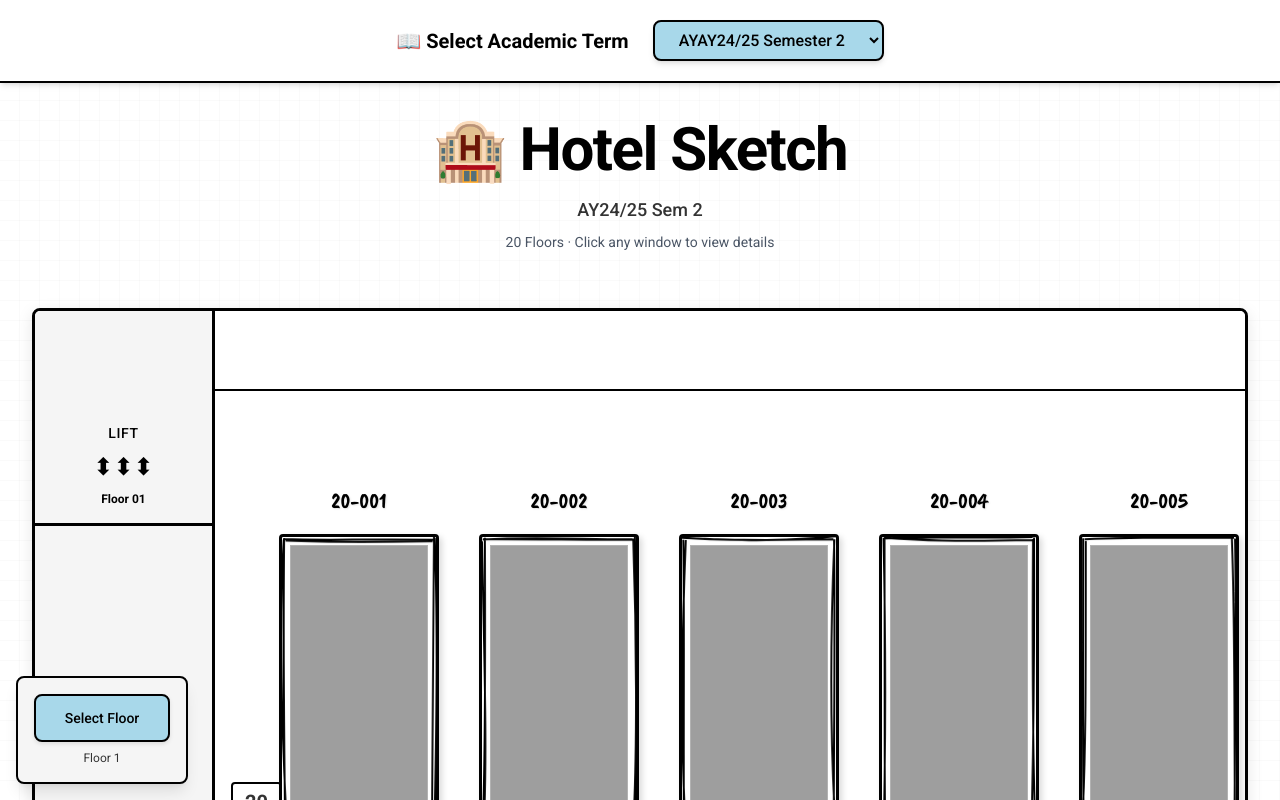
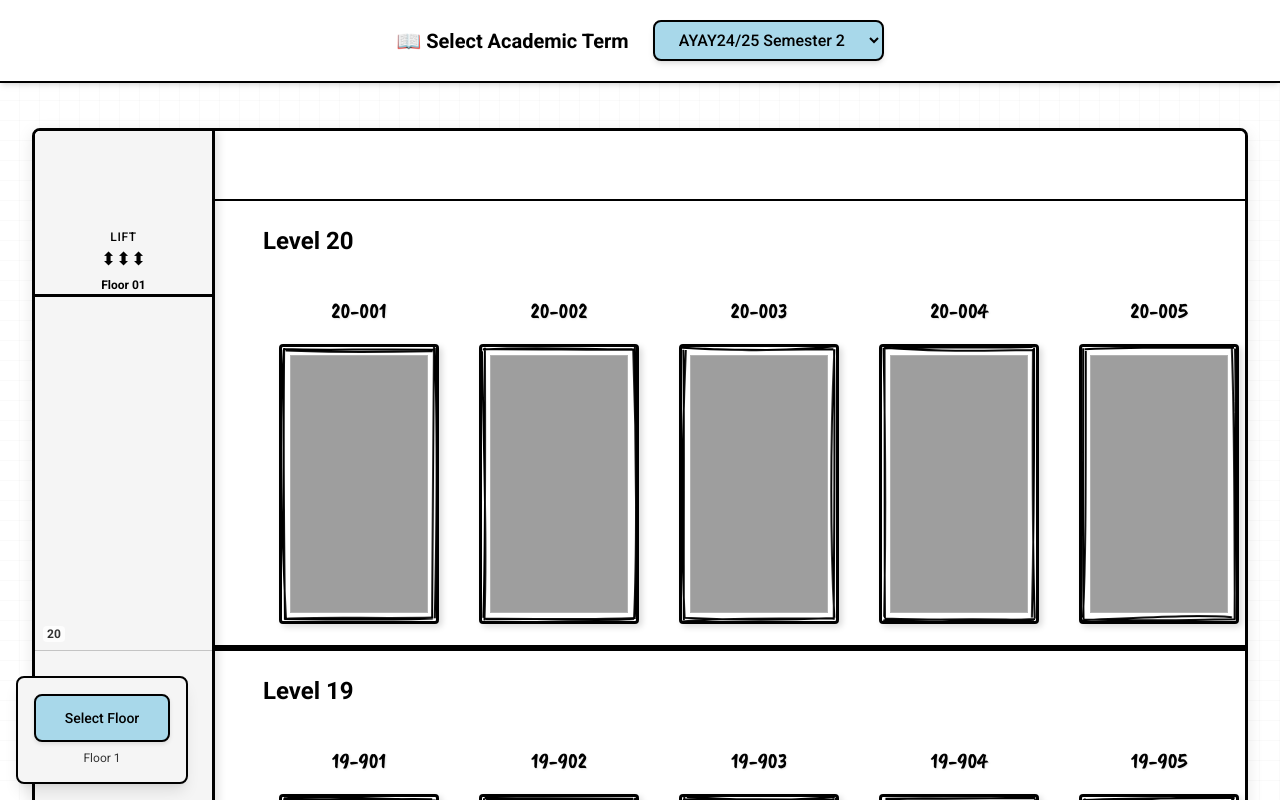
Before and after one commit to BenyAlbatross/Chalkipie, a Next.js app in the folder doorapp/: page / in a window 1280 px wide. Shown: the top 800 px of the page. Built offline with nearby package versions, Linux system fonts and the light colour scheme.

Commit message:
more more more

```diff
--- a/doorapp/app/globals.css
+++ b/doorapp/app/globals.css
@@ -57,6 +57,9 @@ body {
   flex-direction: column;
   box-shadow: 4px 0 8px rgba(0, 0, 0, 0.1);
   flex-shrink: 0;
+  position: sticky;
+  left: 0;
+  z-index: 30;
 }
 
 .lift-car {
@@ -235,6 +238,7 @@ body {
   border-radius: 8px;
   background: var(--white);
   box-shadow: 0 4px 16px rgba(0, 0, 0, 0.1);
+  position: relative;
 }
 
 /* Lift shaft inner content that matches total height of all floors */
@@ -242,3 +246,18 @@ body {
   position: relative;
   width: 100%;
 }
+
+/* Ensure sticky positioning works inside flex containers */
+.lift-shaft-container {
+  width: 180px;
+  background: var(--light-gray);
+  border-right: 3px solid var(--black);
+  display: flex;
+  flex-direction: column;
+  box-shadow: 4px 0 8px rgba(0, 0, 0, 0.1);
+  flex-shrink: 0;
+  position: sticky;
+  left: 0;
+  z-index: 30;
+  align-self: flex-start;
+}
--- a/doorapp/app/page.tsx
+++ b/doorapp/app/page.tsx
@@ -73,7 +73,6 @@ export default function Home() {
     // Start viewport scroll immediately with lift animation
     const floorElement = floorRefs.current[clampedFloor];
     if (floorElement) {
-      setTimeout(() => {
       const floorRect = floorElement.getBoundingClientRect();
       const viewportHeight = window.innerHeight;
       const absoluteFloorTop = floorRect.top + window.scrollY;
@@ -85,7 +84,6 @@ export default function Home() {
         top: targetScrollPosition,
         behavior: 'smooth'
       });
-      }, 100); // Small delay to start scroll with lift movement
     }
 
     // Complete lift movement
@@ -117,20 +115,8 @@ export default function Home() {
 
       {/* Main content area */}
       <main className="pt-24 min-h-screen">
-        {/* Page header */}
-        <div className="px-8 py-6 mb-8">
-          <div className="text-center">
-            <h1 className="text-5xl md:text-6xl font-bold text-black mb-4 tracking-tight">
-              🏨 Hotel Sketch
-            </h1>
-            <p className="text-dark-gray text-lg font-medium">
-              {selectedTerm.displayName}
-            </p>
-            <p className="text-gray-600 text-sm mt-2">
-              {availableFloors.length} {availableFloors.length === 1 ? 'Floor' : 'Floors'} · Click any window to view details
-            </p>
-          </div>
-        </div>
+        {/* Whitespace at top */}
+        <div className="py-4"></div>
 
         {/* Hotel facade - lift and doors scroll together */}
         {availableFloors.length > 0 ? (
@@ -149,7 +135,7 @@ export default function Home() {
                 {/* Door grid - scrolls with lift */}
                 <div className="flex-1">
                   {/* Spacer to match lift shaft header height */}
-                  <div className="bg-white border-b-2 border-black" style={{ height: '80px' }}></div>
+                  <div className="bg-white border-b-2 border-black" style={{ height: '70px' }}></div>
 
                   <div className="flex flex-col-reverse">
                     {availableFloors.map((floor) => (
--- a/doorapp/components/FloorRow.tsx
+++ b/doorapp/components/FloorRow.tsx
@@ -2,7 +2,8 @@
 
 import { Door } from '@/types/door';
 import DoorTile from './DoorTile';
-import { forwardRef } from 'react';
+import { forwardRef, useEffect, useRef, useState } from 'react';
+import { annotate } from 'rough-notation';
 
 interface FloorRowProps {
   floor: number;
@@ -12,11 +13,44 @@ interface FloorRowProps {
 
 const FloorRow = forwardRef<HTMLDivElement, FloorRowProps>(
   ({ floor, doors, onDoorClick }, ref) => {
+    const headerRef = useRef<HTMLDivElement>(null);
+    const rowRef = useRef<HTMLDivElement>(null);
+    const [isHovered, setIsHovered] = useState(false);
+
+    useEffect(() => {
+      if (headerRef.current && isHovered) {
+        const annotation = annotate(headerRef.current, {
+          type: 'circle',
+          color: '#a8d8ea',
+          strokeWidth: 2,
+          padding: 8,
+        });
+        annotation.show();
+        return () => annotation.remove();
+      }
+    }, [isHovered]);
+
     return (
-      <div ref={ref} className="floor-row">
-        {/* Floor number indicator on left */}
-        <div className="absolute left-4 bottom-4 text-xl font-bold text-dark-gray bg-white/80 px-3 py-1 rounded border-2 border-black">
-          {String(floor).padStart(2, '0')}
+      <div
+        ref={(el) => {
+          rowRef.current = el;
+          if (typeof ref === 'function') {
+            ref(el);
+          } else if (ref) {
+            ref.current = el;
+          }
+        }}
+        className="floor-row"
+        onMouseEnter={() => setIsHovered(true)}
+        onMouseLeave={() => setIsHovered(false)}
+      >
+        {/* Floor header on top-left */}
+        <div
+          ref={headerRef}
+          className="absolute left-8 top-4 text-2xl font-bold text-black px-4 py-2"
+          style={{ fontFamily: 'Roboto, sans-serif' }}
+        >
+          Level {String(floor).padStart(2, '0')}
         </div>
 
         {/* Doors aligned to bottom with spacing */}
--- a/doorapp/components/LiftShaft.tsx
+++ b/doorapp/components/LiftShaft.tsx
@@ -22,12 +22,12 @@ export default function LiftShaft({
 
   return (
     <div className="lift-shaft-container">
-      {/* Elevator header - sticky at top of shaft */}
-      <div className="bg-light-gray border-b-3 border-black text-black text-center py-4 px-4 sticky top-24 z-10">
-        <div className="text-sm uppercase tracking-wider mb-2 font-medium">Lift</div>
-        <div className="text-2xl">⬍⬍⬍</div>
+      {/* Elevator header - sticky at top of shaft - compact */}
+      <div className="bg-light-gray border-b-3 border-black text-black text-center sticky top-24 z-10" style={{ height: '70px', display: 'flex', flexDirection: 'column', justifyContent: 'center', padding: '8px 12px' }}>
+        <div className="text-xs uppercase tracking-wider font-medium">Lift</div>
+        <div className="text-lg">⬍⬍⬍</div>
         {selectedFloor && (
-          <div className="text-xs font-bold mt-2 text-black">
+          <div className="text-xs font-bold mt-1 text-black">
             Floor {String(selectedFloor).padStart(2, '0')}
           </div>
         )}
```
Lines whose indentation alone changed are shown as unchanged.
